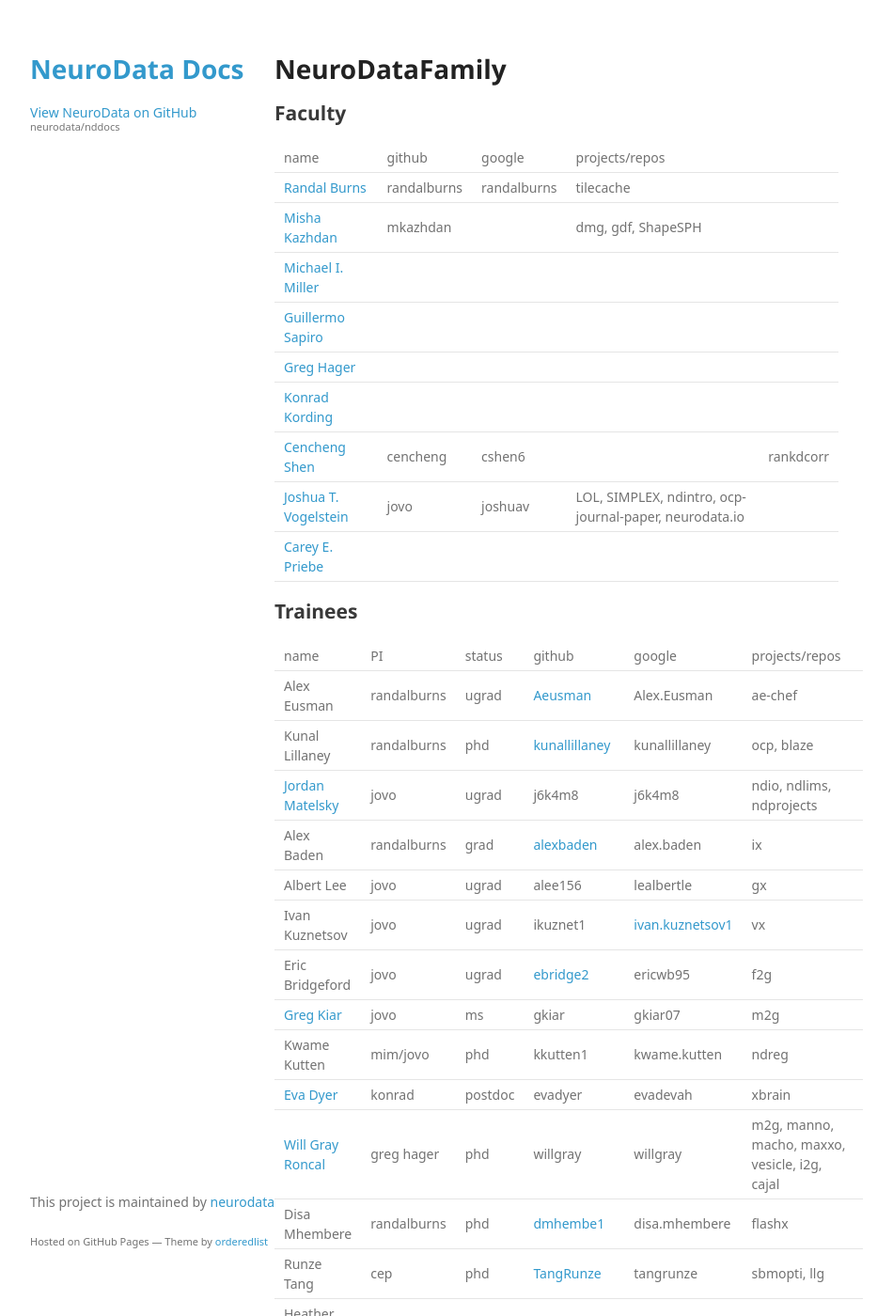
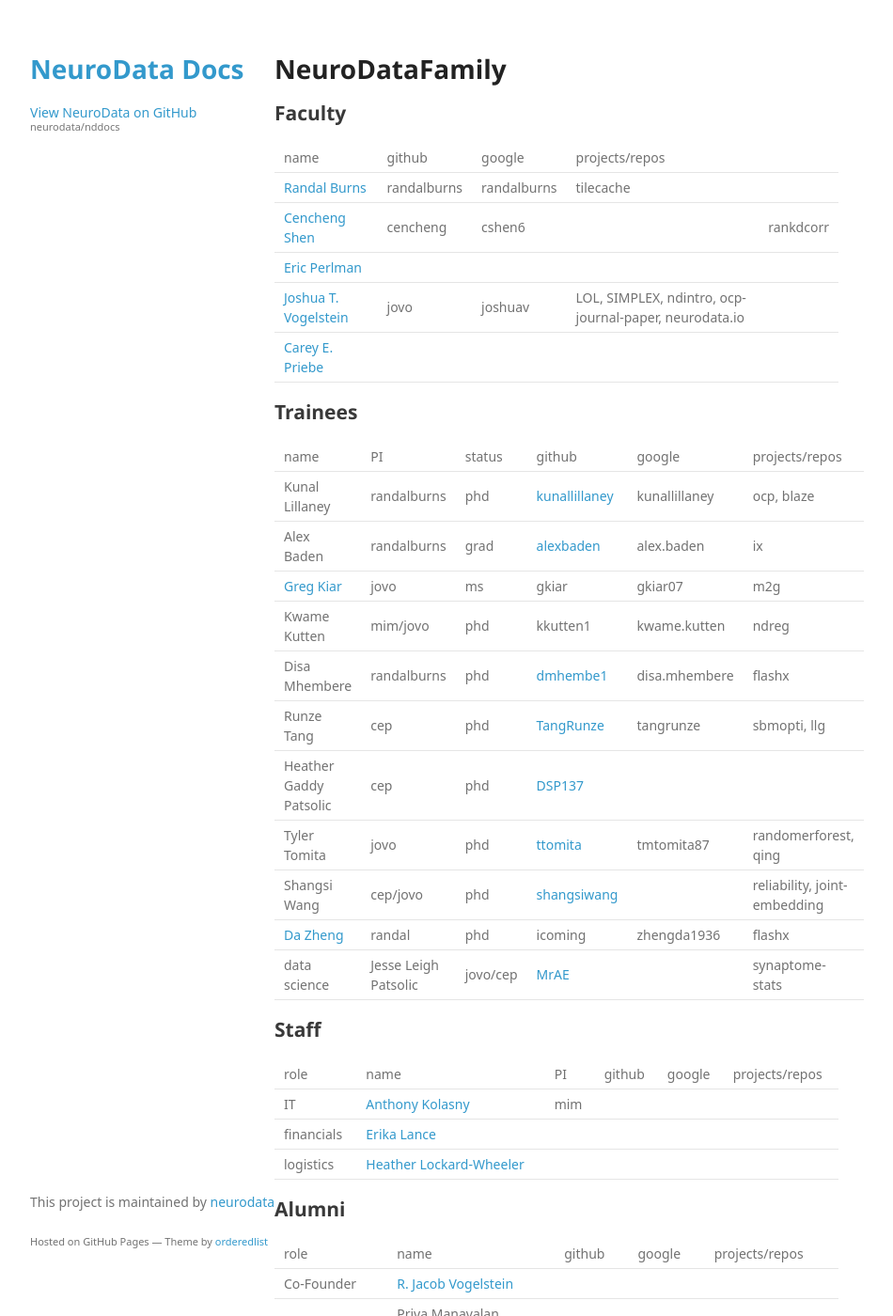
Before and after one commit to neurodata/nddocs-archive, a Jekyll site: the page built from about/peeps.md, in a window 1280 px wide and 1400 px high. Shown: the whole window at 94% size, without its empty margins (178-1128 px from the left). Built offline with Jekyll 4.4.1, drawn with Linux system fonts in a browser that asks for light colours; some web fonts are replaced; some of the changed text lies outside the part shown.

Commit message:
Update peeps.md

```diff
--- a/about/peeps.md
+++ b/about/peeps.md
@@ -9,12 +9,8 @@ layout: default
 
 | name 											|  github | google | projects/repos |
 | [Randal Burns](http://hssl.cs.jhu.edu/~randal/)|  randalburns 	| randalburns 	| tilecache |
-| [Misha Kazhdan](http://www.cs.jhu.edu/~misha/)| mkazhdan 		| 				| dmg, gdf, ShapeSPH |
-| [Michael I. Miller](http://cis.jhu.edu/faculty/mmiller.php) |
-| [Guillermo Sapiro](http://sapirolab.pratt.duke.edu/) 								|   |  |  |
-| [Greg Hager](http://www.cs.jhu.edu/~hager/)
-| [Konrad Kording](http://koerding.com/)
 | [Cencheng Shen](http://sites.temple.edu/cshen/)| cencheng  								| cshen6 		| 				| rankdcorr |
+|  [Eric Perlman](http://www.yikes.com/~eric/) |
 | [Joshua T. Vogelstein](http://jovo.me)  		| jovo 		| joshuav 	| LOL, SIMPLEX, ndintro, ocp-journal-paper, neurodata.io  |
 | [Carey E. Priebe](http://www.ams.jhu.edu/~priebe/)
 
@@ -24,29 +20,22 @@ layout: default
 
 
 | name 											| PI | status | github | google | projects/repos |
-| Alex Eusman 									| randalburns | ugrad | [Aeusman](https://github.com/Aeusman) 		| Alex.Eusman 	| ae-chef|
 | Kunal Lillaney 								| randalburns | phd | [kunallillaney](https://github.com/kunallillaney) | kunallillaney | ocp, blaze  |
-| [Jordan Matelsky](http://jordan.matelsky.com) | jovo | ugrad | j6k4m8 		| j6k4m8 		| ndio, ndlims, ndprojects |
 | Alex Baden 									| randalburns | grad | [alexbaden](https://github.com/alexbaden) 	| alex.baden 	| ix  |
-| Albert Lee 									| jovo | ugrad | alee156 		| lealbertle 	| gx |
-| Ivan Kuznetsov 								| jovo | ugrad | ikuznet1 	|[ivan.kuznetsov1](https://scholar.google.com/citations?user=I3zJCYUAAAAJ&hl=en)| vx |
-| Eric Bridgeford 								| jovo | ugrad | [ebridge2](https://github.com/ebridge2) 		| ericwb95 		| f2g |
 | [Greg Kiar](http://ikiar.ca)  				| jovo | ms | gkiar 		| gkiar07 		| m2g |
 | Kwame Kutten 									| mim/jovo | phd |  kkutten1 		| kwame.kutten 	| ndreg |
-| [Eva Dyer](http://www.ece.rice.edu/~eld1/)	| konrad | postdoc | evadyer 		| evadevah 		| xbrain |
-| [Will Gray Roncal](http://will.grayroncal.com)| greg hager | phd | willgray | willgray 		| m2g, manno, macho, maxxo, vesicle, i2g, cajal  |
 | Disa Mhembere 								| randalburns | phd | [dmhembe1](http://www.cs.jhu.edu/~disa/) 		| disa.mhembere | flashx |
 | Runze Tang 									| cep | phd | [TangRunze](https://github.com/tangrunze) 	| tangrunze 	| sbmopti, llg |
 | Heather Gaddy Patsolic 						        | cep | phd | [DSP137](https://github.com/DSP137) 	        |  	        |              |
 | Tyler Tomita 									| jovo | phd | [ttomita](https://github.com/ttomita/) 	| tmtomita87 	| randomerforest, qing |
 | Shangsi Wang 									| cep/jovo | phd | [shangsiwang](https://github.com/shangsiwang) | | reliability, joint-embedding |
 | [Da Zheng](http://www.cs.jhu.edu/~zhengda/) 	| randal | phd | icoming 		| zhengda1936 	| flashx |
+| data science 	| Jesse Leigh Patsolic | jovo/cep | [MrAE](https://github.com/MrAE)		|  				| synaptome-stats |
+
 
 ## Staff
 
 | role 			| name 											| PI | github | google | projects/repos |
-| data science 	| [Youngser Park](http://www.cis.jhu.edu/~parky/)| cep | youngser		|  				| semipar-cci, synapse-clustering |
-| data science 	| Jesse Leigh Patsolic | jovo/cep | [MrAE](https://github.com/MrAE)		|  				| synaptome-stats |
 | IT 			| [Anthony Kolasny](http://www.cis.jhu.edu/~akolasny/) | mim
 | financials 	| [Erika Lance](http://cis.jhu.edu/staff/elance.php) |
 | logistics 	| [Heather Lockard-Wheeler](http://cis.jhu.edu/staff/hlockard-wheeler.php) |
```
Also changed, not shown: other parts of about/peeps.md (+0 -1 lines).
